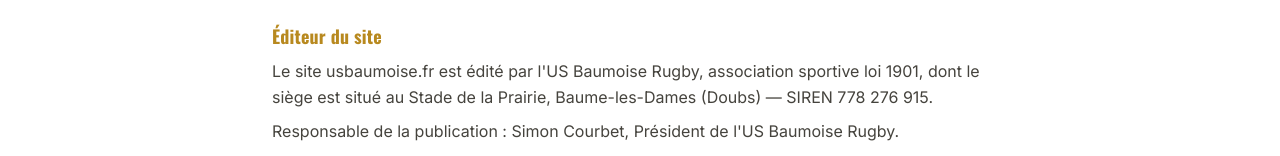
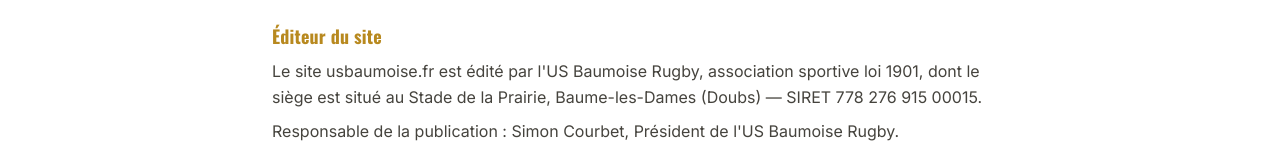
Before and after one commit to paultarby1505/us-baumoise-site, a Next.js app: page /mentions-legales in a window 1280 px wide. Shown: the part 144-300 px from the top of the page. Built offline with nearby package versions, Linux system fonts and the light colour scheme; no server answers; the database is empty.

Commit message:
Utilise le SIRET complet dans les mentions légales
Co-Authored-By: Claude Sonnet 5 <noreply@anthropic.com>
Claude-Session: https://claude.ai/code/session_01HPphjPZUvNsJwFVT9Fwm1m

```diff
--- a/src/app/mentions-legales/page.tsx
+++ b/src/app/mentions-legales/page.tsx
@@ -18,7 +18,7 @@ export default function MentionsLegalesPage() {
           <p className="mt-2">
             Le site usbaumoise.fr est édité par l&apos;US Baumoise Rugby, association sportive
             loi 1901, dont le siège est situé au Stade de la Prairie, Baume-les-Dames (Doubs)
-            — SIREN 778 276 915.
+            — SIRET 778 276 915 00015.
           </p>
           <p className="mt-2">
             Responsable de la publication : Simon Courbet, Président de l&apos;US Baumoise
```
